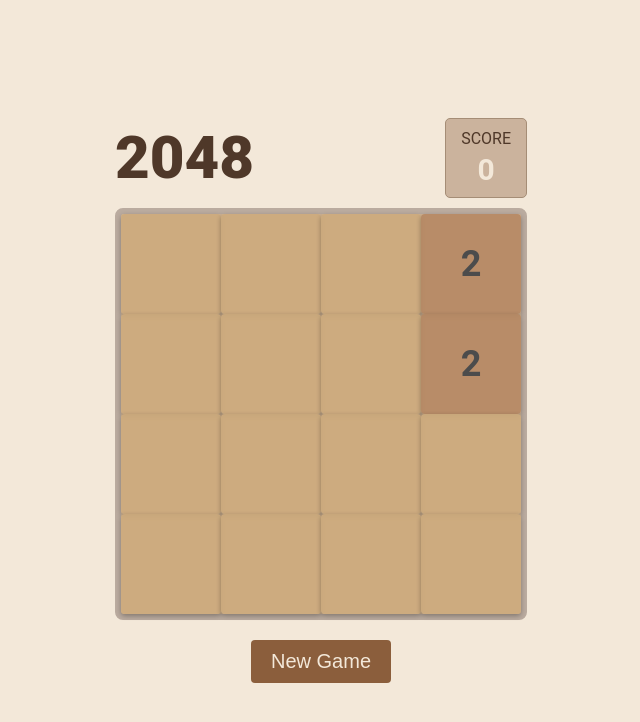
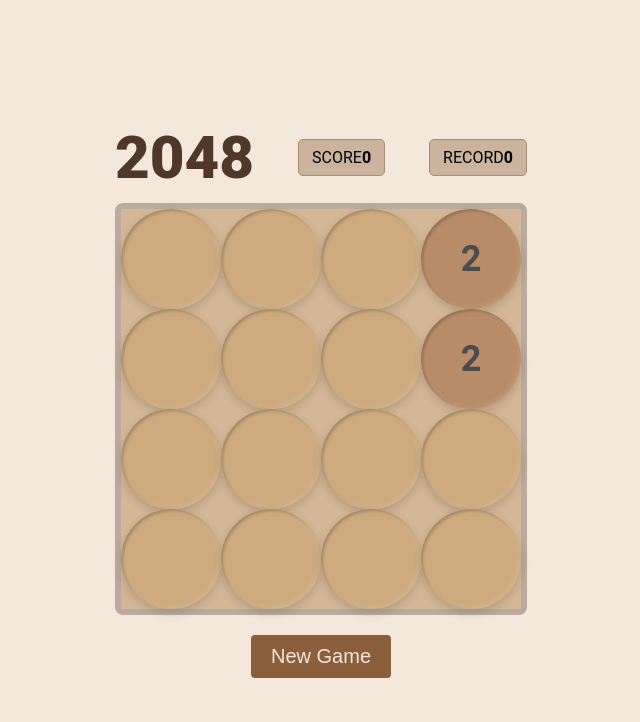
Before and after one commit to SANDRA-FULLSTACK/project2048, a plain HTML site: page index.html in a window 1280 px wide. Shown: the whole page, without its empty margins (319-959 px from the left). Drawn offline with Linux system fonts and the light colour scheme.

Commit message:
change appearance of my tiles

```diff
--- a/index.html
+++ b/index.html
@@ -14,6 +14,10 @@
         <span class="score_title">SCORE</span>
         <strong id="score" class="score"></strong>
       </div>
+      <div class="score_box">
+        <span class="record_title">RECORD</span>
+        <strong id="record-score" class="record-score"></strong>
+      </div>
     </div>
     <div id="game-board"></div>
     <button id="new-game-btn" class="game_start_button" type="button">New Game</button>
--- a/script.js
+++ b/script.js
@@ -1,4 +1,7 @@
+
+
 const scoreEl = document.getElementById("score");
+const recordScore = document.getElementById("record-score");
 const gameBoard = document.getElementById("game-board");
 
 let board = [
@@ -8,13 +11,23 @@ let board = [
   [0, 0, 0, 0]
 ];
 let score = 0;
+let recupScore = 0;
 
 function startGame() {
   resetBoard();
   addRandomTile();
   addRandomTile();
   updateBoard();
+  recupOldRecord(recordScore, recupScore);
 }
+
+function recupOldRecord (scoreEl, score) {
+
+  if (scoreEl) {
+    scoreEl.innerText = score.toString();
+  };
+}
+
 
 function resetBoard() {
   board = board.map(row => row.map(() => 0));
@@ -24,6 +37,8 @@ function resetBoard() {
     scoreEl.innerText = score.toString();
   }
 }
+
+
 
 function addRandomTile() {
   const emptyTiles = [];
@@ -60,15 +75,15 @@ function createTile(value) {
 style.backgroundColor = getTileColor(value);
   tile.style.backgroundImage = 'url("path/to/wood-texture.jpg")';
   tile.style.backgroundSize = "cover";
-  tile.style.borderRadius = "4px";
-  tile.style.boxShadow = "0 2px 5px rgba(0, 0, 0, 0.3)";
+  tile.style.borderRadius = "50px";
+  tile.style.boxShadow = "0 2px px rgba(0, 0, 0, 0.3)";
   tile.
   style.color = [2, 4, 8].includes(value) ? "#4c4c4c" : "#f3e8d9";
   return tile;
 }
 
 function getTileColor(value) {
-  const colors = ["rgba(205, 170, 125, 0.9)", "rgba(181, 136, 99, 0.9)", "rgba(159, 120, 92, 0.9)", "rgba(139, 101, 74, 0.9)", "rgba(121, 85, 59, 0.9)", "rgba(101, 68, 41, 0.9)", "rgba(85, 51, 26, 0.9)", "rgba(69, 48, 30, 0.9)", "rgba(59, 42, 25, 0.9)", "rgba(50, 34, 20, 0.9)", "rgba(44, 28, 15, 0.9)", "rgba(35, 20, 10, 0.9)"  ] ;
+  const colors = ["rgba(205, 170, 125, 0.9)", "rgba(181, 136, 99, 0.9)", "rgba(159, 120, 92, 0.9)", "rgba(139, 101, 74, 0.9)", "rgba(121, 85, 59, 0.9)", "rgba(101, 68, 41, 0.9)", "rgba(85, 51, 26, 0.9)", "rgba(69, 48, 30, 0.9)", "rgba(59, 42, 25, 0.9)", "rgba(50, 34, 20, 0.9)", "rgba(44, 28, 15, 0.9)", "rgba(35, 20, 10, 0.9)"] ;
   return value === 0 ? colors[0] : colors[Math.log2(value)] || colors[colors.length - 1];
 }
 
@@ -112,6 +127,10 @@ function moveTiles(direction) {
     if (scoreEl) {
       scoreEl.innerText = score.toString();
     }
+    if (score > recupScore) {
+      recupScore = score;
+      recupOldRecord(recordScore, recupScore);
+    }
   }
 }
 
--- a/style.css
+++ b/style.css
@@ -15,6 +15,7 @@ body {
 
 .header {
   display: flex;
+  flex-direction: columns;
   align-items: center;
   justify-content: space-between;
   margin-bottom: 10px
@@ -23,21 +24,28 @@ body {
 .score_box {
   background-color: #cbb39d;
   border: 1px solid #a58d76;
-  padding: 10px 15px;
+  padding: 8px 13px;
+  display: flex;
+  flex-direction: rowq;
   border-radius: 5px;
 }
-.score_title {
+#
+.score_title
+.record_title {
 display: block;
 color: #4f3829;
+
 }
 
-.score {
+.score
+.oldScore {
   color: #f3e8d9;
   font-size: 30px;
   display: block;
   font-weight:bold;
   margin-top: 4px;
 }
+
 .title {
   font-size: 60px;
   color: #4f3829;
```
